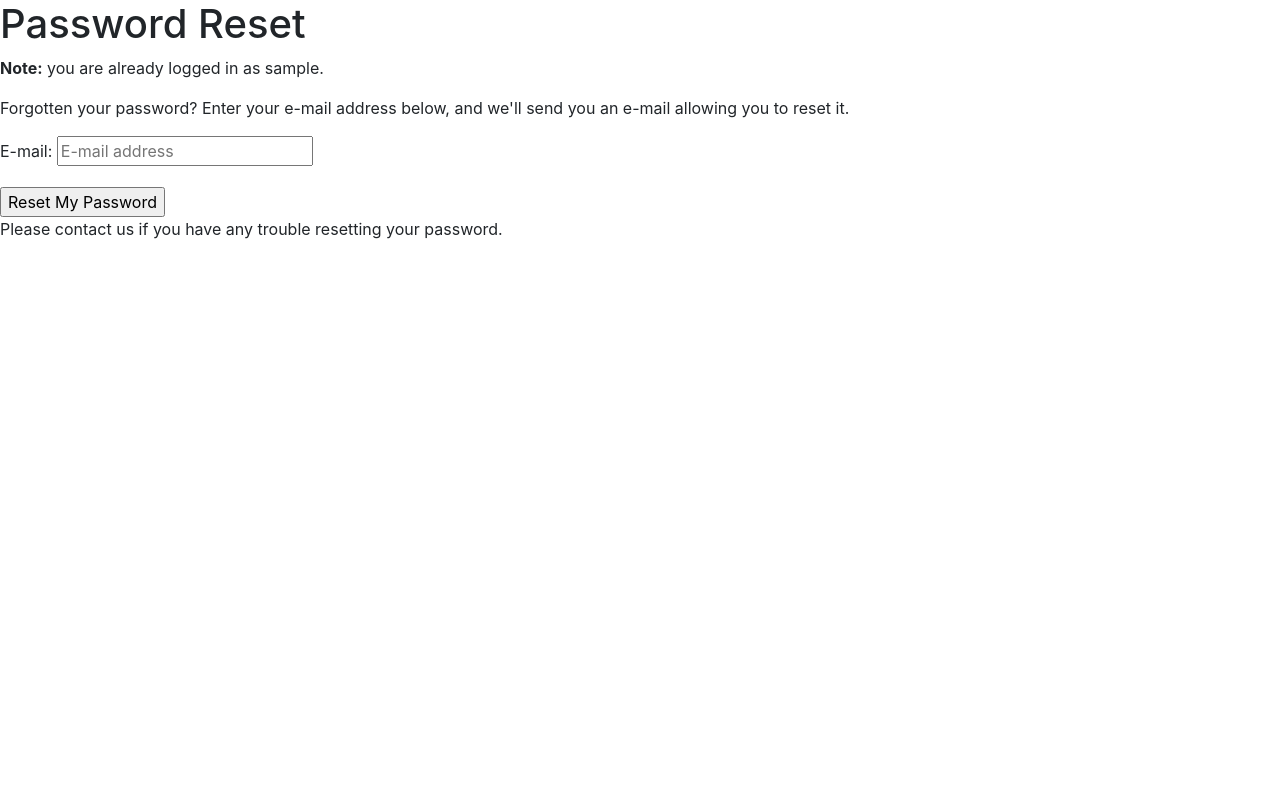
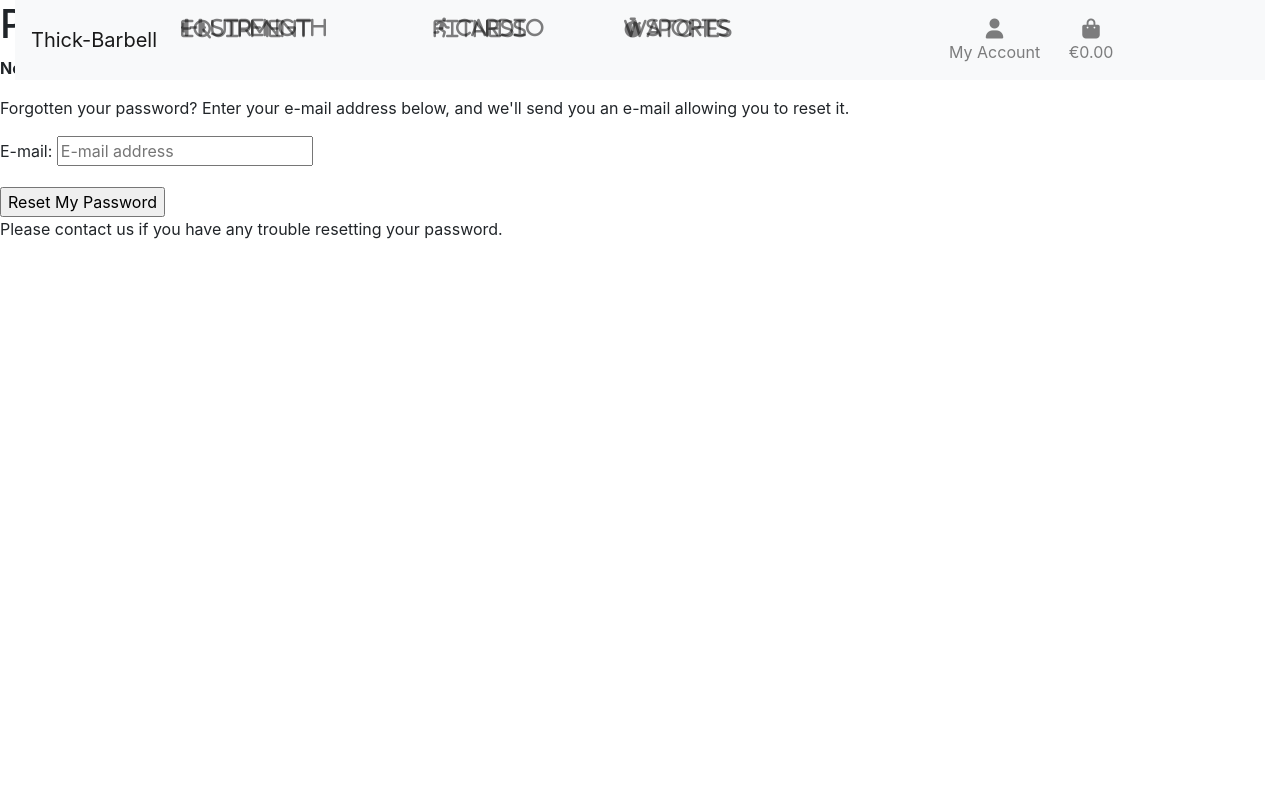
Before and after one commit to azimny86/Thick-Barbell, a Django app: page /accounts/password/reset/ in a window 1280 px wide. Run offline with Django 3.2, Linux system fonts and the light colour scheme; the visitor is signed in with stand-in values (Sample User, id 1); some libraries are stand-ins or nearby versions.

Commit message:
Add Navbar

```diff
--- /dev/null
+++ b/static/css/base.css
@@ -0,0 +1,30 @@
+html {
+    height: 100%;
+}
+
+.navbar-product {
+  display:  contents;
+}
+/* -------------------------------- Media Queries */
+
+/* Slightly larger container on xl screens */
+@media (min-width: 1200px) {
+  .container {
+    max-width: 80%;
+  }
+}
+
+/* fixed top navbar only on medium and up */
+@media (min-width: 992px) {
+    .fixed-top-desktop-only {
+        position: fixed;
+        top: 0;
+        right: 0;
+        left: 0;
+        z-index: 1030;
+    }
+
+    .header-container {
+        padding-top: 164px;
+    }
+}
--- a/templates/base.html
+++ b/templates/base.html
@@ -1,6 +1,7 @@
 {% load static %}
 <!doctype html>
 <html lang="en">
+
 <head>
   {% block meta %}
   <!-- Required meta tags -->
@@ -15,6 +16,7 @@
   {% block corecss %}
   <!-- Bootstrap CSS -->
   <link rel="stylesheet" href="https://stackpath.bootstrapcdn.com/bootstrap/4.4.1/css/bootstrap.min.css" integrity="sha384-Vkoo8x4CGsO3+Hhxv8T/Q5PaXtkKtu6ug5TOeNV6gBiFeWPGFN9MuhOf23Q9Ifjh" crossorigin="anonymous">
+  <link rel="stylesheet" href="{% static 'css/base.css' %}">
   {% endblock %}
 
   {% block extra_css %}
@@ -22,6 +24,7 @@
 
   {% block corejs %}
   <!-- jQuery first, then Popper.js, then Bootstrap JS -->
+  <script src="https://kit.fontawesome.com/e9c73d7092.js" crossorigin="anonymous"></script>
   <script src="https://code.jquery.com/jquery-3.4.1.slim.min.js" integrity="sha384-J6qa4849blE2+poT4WnyKhv5vZF5SrPo0iEjwBvKU7imGFAV0wwj1yYfoRSJoZ+n" crossorigin="anonymous"></script>
   <script src="https://cdn.jsdelivr.net/npm/popper.js@1.16.0/dist/umd/popper.min.js" integrity="sha384-Q6E9RHvbIyZFJoft+2mJbHaEWldlvI9IOYy5n3zV9zzTtmI3UksdQRVvoxMfooAo" crossorigin="anonymous"></script>
   <script src="https://stackpath.bootstrapcdn.com/bootstrap/4.4.1/js/bootstrap.min.js" integrity="sha384-wfSDF2E50Y2D1uUdj0O3uMBJnjuUD4Ih7YwaYd1iqfktj0Uod8GCExl3Og8ifwB6" crossorigin="anonymous"></script>
@@ -33,9 +36,71 @@
 
   <title>Thick-Barbell {% block extra_title %}{% endblock %}</title>
 </head>
+
 <body>
-    <header class="container-fluid fixed-top"></header>
+  <header class="container-fluid fixed-top">
+    <nav class="navbar navbar-expand-lg navbar-light bg-light">
+      <a class="navbar-brand" href="{% url 'home' %}">Thick-Barbell</a>
+      <button class="navbar-toggler" type="button" data-toggle="collapse" data-target="#navbarSupportedContent" aria-controls="navbarSupportedContent" aria-expanded="false" aria-label="Toggle navigation">
+        <span class="navbar-toggler-icon"></span>
+      </button>
 
+      <div class="collapse navbar-collapse" id="navbarSupportedContent">
+        <ul class="navbar-nav navbar-products ">
+          <li class="nav-item">
+            <a class="nav-link" href="#"><i class=" fas fa-dumbbell fa-lg"> Strength Equipment</i></a>
+          </li>
+          <li class="nav-item">
+            <a class="nav-link" href="#"><i class="fas fa-running fa-lg">  Cardio Fitness</i></a>
+          </li>
+          <li class="nav-item">
+            <a class="nav-link" href="#"><i class="fas fa-stopwatch fa-lg"> Sports Watches</i></a>
+          </li>
+
+
+          <div class="col-12 col-lg-4 my-auto py-1 py-lg-0">
+            <ul class="list-inline list-unstyled text-center text-lg-right my-0">
+                <li class="list-inline-item dropdown">
+                    <a class="text-black nav-link" href="#" id="user-options" data-toggle="dropdown" aria-haspopup="true" aria-expanded="false">
+                        <div class="text-center">
+                            <div><i class="fas fa-user fa-lg"></i></div>
+                            <p class="my-0">My Account</p>
+                        </div>
+                    </a>
+                    <div class="dropdown-menu border-0 " aria-labelledby="user-options">
+                        {% if request.user.is_authenticated %}
+                            {% if request.user.is_superuser %}
+                                <a href="" class="dropdown-item">Product Management</a>
+                            {% endif %}
+                            <a href="" class="dropdown-item">My Profile</a>
+                            <a href="{% url 'account_logout' %}" class="dropdown-item">Logout</a>
+                        {% else %}
+                            <a href="{% url 'account_signup' %}" class="dropdown-item">Register</a>
+                            <a href="{% url 'account_login' %}" class="dropdown-item">Login</a>
+                        {% endif %}
+                    </div>
+                </li>
+                <li class="list-inline-item">
+                    <a class="{% if grand_total %}text-info font-weight-bold{% else %}text-black{% endif %} nav-link" href="">
+                        <div class="text-center">
+                            <div><i class="fas fa-shopping-bag fa-lg"></i></div>
+                            <p class="my-0">
+                                {% if grand_total %}
+                                    ${{ grand_total|floatformat:2 }}
+                                {% else %}
+                                    €0.00
+                                {% endif %}
+                            </p>
+                        </div>
+                    </a>
+                </li>
+            </ul>
+        </div>
+        </ul>
+
+      </div>
+    </nav>
+  </header>
   {% if messages %}
   <div class="message-container"></div>
   {% endif %}
@@ -49,4 +114,5 @@
   {% block postloadjs %}
   {% endblock %}
 </body>
+
 </html>
```
Also changed, not shown: home/templates/home/index.html (+6 -1 lines). Lines whose indentation alone changed are shown as unchanged.
